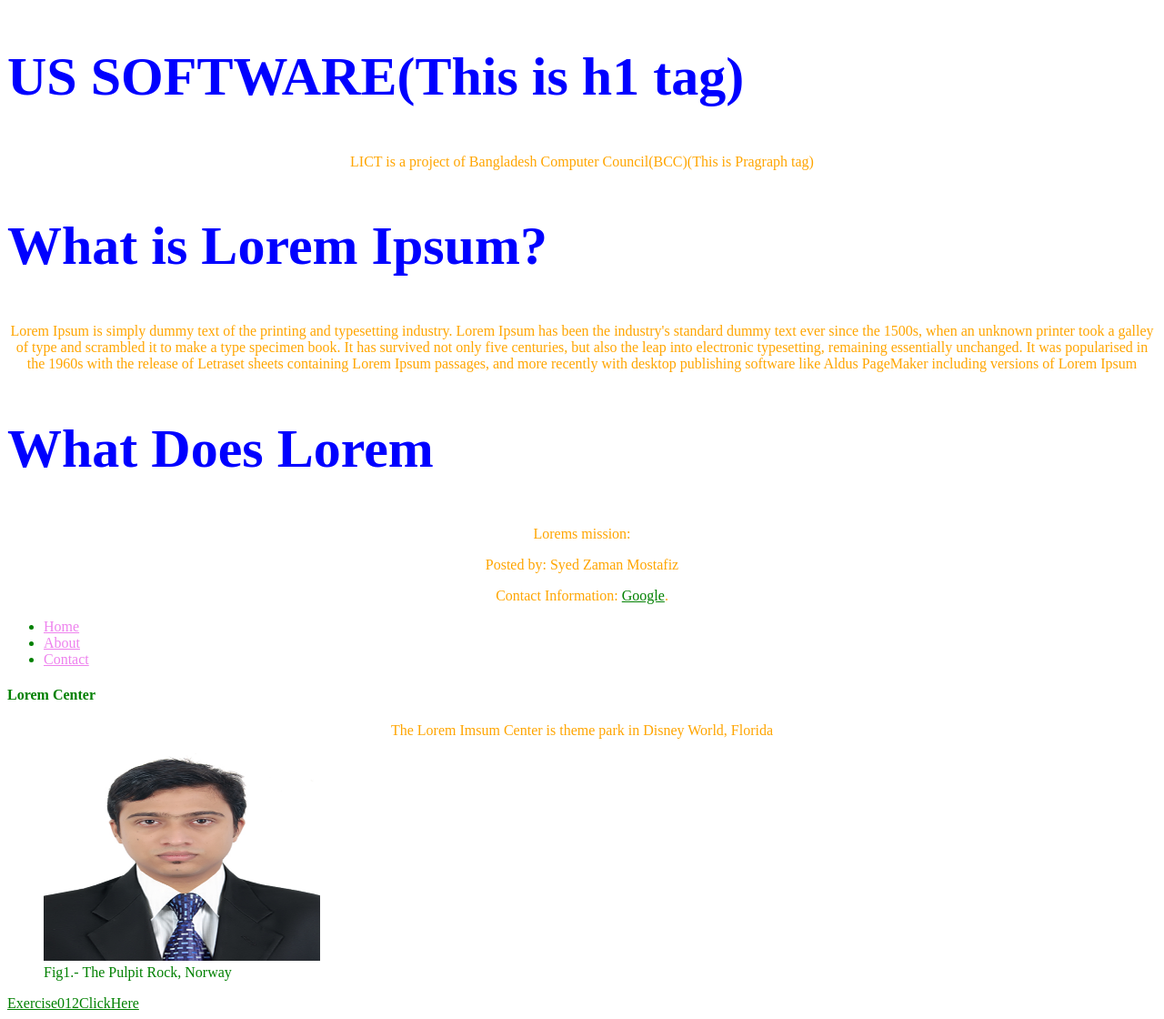
After one commit to zamandiue44/MyHomePractice, a PHP site: page /E011D17Feb17.php in a window 1280 px wide. The commit adds this page. Shown: the whole page at 91% size. Run offline with PHP 8.4, Linux system fonts and the light colour scheme.

Commit message:
17Feb2017ClassesUpdate

```diff
--- a/LICTProjectClass/E010D16Feb17.php
+++ b/LICTProjectClass/E010D16Feb17.php
@@ -56,7 +56,7 @@ echo $lname."<br />";
 
 </form>
 	<br />
-	<a href="E011D16Feb17.php" target="_blank">Exercise011ClickHere</a>
+	<a href="E011D17Feb17.php" target="_blank">Exercise011ClickHere</a>
 
 </body>
 </html>
--- /dev/null
+++ b/LICTProjectClass/E011D17Feb17.php
@@ -0,0 +1,72 @@
+<?php /*	1. BLUE 2. GREEN 3. ORANGE 4. YELLOW 5. VIOLET 6. INDIGO 7. RED 	*/
+?><!DOCTYPE HTML>
+<html lang="en-US">
+<head>
+	<meta charset="UTF-8">
+	<title></title>
+	<style type="text/css">
+	*{
+		color:GREEN;
+	}
+	h1{
+		color:BLUE;
+		font-size:60px;
+	}
+	ul li a{
+		color:VIOLET ;
+	}
+	p{
+		text-align:center;
+		color:ORANGE;
+
+	</style>
+</head>
+<body>
+
+	<section>
+	<h1>US SOFTWARE(This is h1 tag)</h1>
+	<p>LICT is a project of Bangladesh Computer Council(BCC)(This is Pragraph tag)</p>
+	</section>
+
+	<article>
+	<h1>What is Lorem Ipsum?</h1>
+	<p>Lorem Ipsum is simply dummy text of the printing and typesetting industry. Lorem Ipsum has been the industry's standard dummy text ever since the 1500s, when an unknown printer took a galley of type and scrambled it to make a type specimen book. It has survived not only five centuries, but also the leap into electronic typesetting, remaining essentially unchanged. It was popularised in the 1960s with the release of Letraset sheets containing Lorem Ipsum passages, and more recently with desktop publishing software like Aldus PageMaker including versions of Lorem Ipsum</p>
+	</article>
+
+	<article>
+	<header>
+	<h1>What Does Lorem</h1>
+	<p>Lorems mission:</p>
+	</header>
+
+	</div>
+	</article>
+
+	<footer>
+	<p>Posted by: Syed Zaman Mostafiz</p>
+	<p>Contact Information: <a href="https://www.google.com/">Google</a>.</p>
+	</footer>
+
+	<nav>
+		<ul>
+			<li><a href="">Home</a></li>
+			<li><a href="">About</a></li>
+			<li><a href="">Contact</a></li>
+		</ul>
+	</nav>
+
+	<aside>
+	<h4>Lorem Center</h4>
+	<p>The Lorem Imsum Center is theme park in Disney World, Florida</p>
+	</aside>
+
+	<figure>
+	<img src="img/Zaman.JPG" alt="Zaman" width="304" height="228"/>
+	<figcaption>Fig1.- The Pulpit Rock, Norway</figcaption>
+	</figure>
+	<a href="E012D17Feb17.php" target="_blank">Exercise012ClickHere</a>
+
+
+
+</body>
+</html>
```
Also changed, not shown: LICTProjectClass/E012D17Feb17.php (added, +27 -0 lines), Parsonal Accounting/index.php (added, +45 -0 lines), LICTProjectClass/img/Zaman.JPG (added).
